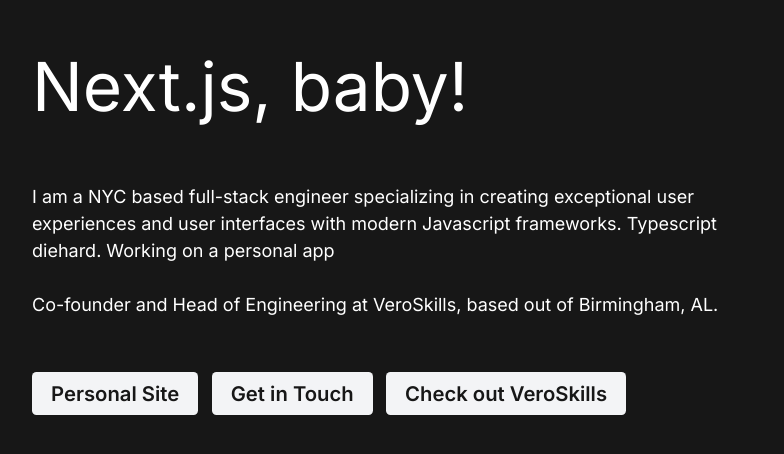
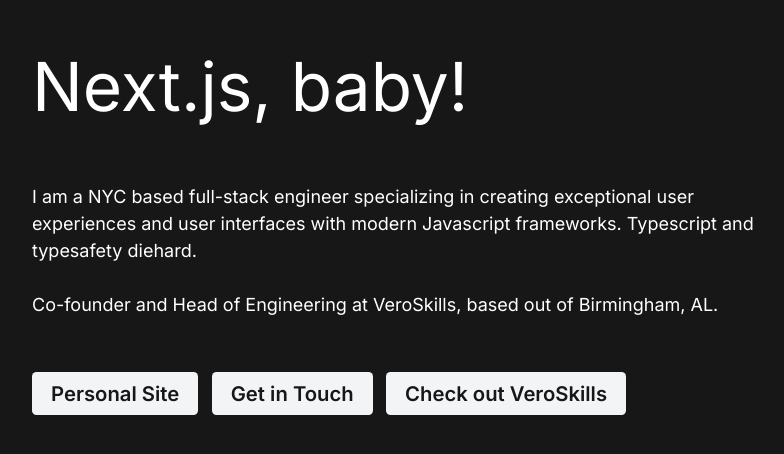
Before and after one commit to thejessewinton/jessewinton.works, a Next.js app: page / in a window 1280 px wide. Shown: the part 170-624 px from the top of the page, without its empty margins (230-1014 px from the left). Built offline with nearby package versions, Linux system fonts and the light colour scheme.

Commit message:
Update page.tsx

```diff
--- a/src/app/page.tsx
+++ b/src/app/page.tsx
@@ -33,7 +33,7 @@ const Index = () => {
           <p>
             I am a NYC based full-stack engineer specializing in creating
             exceptional user experiences and user interfaces with modern
-            Javascript frameworks. Typescript diehard. Working on a personal app
+            Javascript frameworks. Typescript and typesafety diehard.
           </p>
 
           <p>
```
